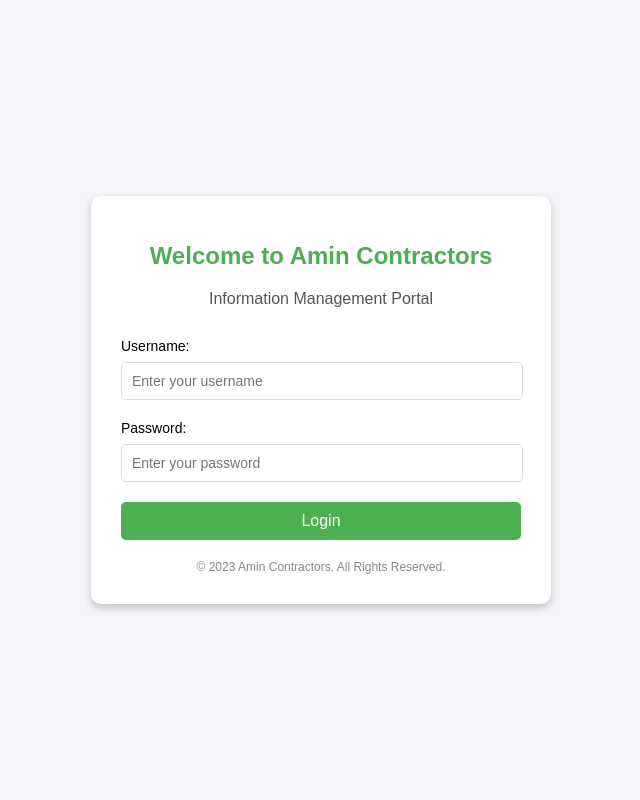
After one commit to rajitharul/macrul_amin_solutions, a Flask app: page /login in a window 1280 px wide. The commit adds this page. Shown: the whole page, without its empty margins (319-959 px from the left). Run offline with Flask 3, Linux system fonts and the light colour scheme.

Commit message:
'stable_deployemeny_intiated'

```diff
--- a/POC2/app.py
+++ b/POC2/app.py
@@ -8,6 +8,7 @@ from PyPDF2 import PdfMerger
 from datetime import datetime
 from werkzeug.utils import secure_filename
 from utils import reference_images_to_pdf
+from werkzeug.security import generate_password_hash, check_password_hash
 
 app = Flask(__name__)
 app.config['SQLALCHEMY_DATABASE_URI'] = 'sqlite:///forms.db'
@@ -47,6 +48,7 @@ def fill_blanks_with_coordinates(form_id,fill_values):
     # Save the modified PDF
     pdf_document.save(output_pdf_path)
     pdf_document.close()
+
 
 
 
@@ -173,14 +175,85 @@ class PrimaryAnswer(db.Model):
     question = db.Column(db.Text, nullable=False)
     answer = db.Column(db.Text, nullable=False)
 
+class User(db.Model):
+    id = db.Column(db.Integer, primary_key=True)
+    username = db.Column(db.String(50), unique=True, nullable=False)
+    password = db.Column(db.String(200), nullable=False)  # Store hashed password
 
-# Routes
+
+
+
+@app.route('/register', methods=['GET', 'POST'])
+def register():
+    if request.method == 'POST':
+        username = request.form['username']
+        password = request.form['password']
+
+        # Generate the hashed password
+        hashed_password = generate_password_hash(password, method='pbkdf2:sha256')
+
+        # Add the user to the database
+        new_user = User(username=username, password=hashed_password)
+        db.session.add(new_user)
+        db.session.commit()
+
+        return redirect(url_for('login'))
+
+    return render_template('register.html')
+
+
+
+import secrets
+from flask import session
+
+app.secret_key = secrets.token_hex(32)  # Set a secret key for session management
+
+@app.route('/login', methods=['GET', 'POST'])
+def login():
+    if request.method == 'POST':
+        username = request.form['username']
+        password = request.form['password']
+
+        user = User.query.filter_by(username=username).first()
+        if user and check_password_hash(user.password, password):
+            # Save user info in session
+            session['user_id'] = user.id
+            session['username'] = user.username
+            return redirect(url_for('index'))
+        else:
+            return "Invalid username or password", 400
+
+    return render_template('login.html')
+
+
+from functools import wraps
+from flask import session, redirect, url_for
+
+def login_required(f):
+    @wraps(f)
+    def decorated_function(*args, **kwargs):
+        if 'user_id' not in session:
+            return redirect(url_for('login'))
+        return f(*args, **kwargs)
+    return decorated_function
+
+
+
+@app.route('/logout')
+@login_required
+def logout():
+    session.clear()  # Clear the session
+    return redirect(url_for('login'))
+
+
 @app.route('/')
+@login_required
 def index():
     forms = Form.query.all()
     return render_template('index.html', forms=forms)
 
 @app.route('/form/new', methods=['GET', 'POST'])
+@login_required
 def create_form():
     if request.method == 'POST':
         form_id = request.form['form_id']
@@ -195,6 +268,7 @@ def create_form():
 
 
 @app.route('/form/<form_id>', methods=['GET', 'POST'])
+@login_required
 def fill_form(form_id):
     form = Form.query.filter_by(form_id=form_id).first()
     if not form:
@@ -248,6 +322,7 @@ def fill_form(form_id):
 
 
 @app.route('/form/<form_id>/view')
+@login_required
 def view_form(form_id):
     primary_answers = PrimaryAnswer.query.filter_by(form_id=form_id).all()
     answers = Answer.query.filter_by(form_id=form_id).all()
@@ -262,6 +337,7 @@ def view_form(form_id):
 
 
 @app.route('/form/<form_id>/download', methods=['GET'])
+@login_required
 def download_form(form_id):
     # Fetch PrimaryAnswer and Answer data
     primary_answers = PrimaryAnswer.query.filter_by(form_id=form_id).all()
@@ -338,6 +414,7 @@ def download_form(form_id):
 
 
 @app.route('/form/<form_id>/edit', methods=['GET', 'POST'])
+@login_required
 def edit_form(form_id):
     form = Form.query.filter_by(form_id=form_id).first()
     if not form:
@@ -396,4 +473,4 @@ def edit_form(form_id):
 if __name__ == '__main__':
     with app.app_context():
         db.create_all()
-    app.run(debug=True)
+    app.run(host='0.0.0.0', port=5000, debug=True)
--- /dev/null
+++ b/POC2/templates/login.html
@@ -0,0 +1,94 @@
+<!DOCTYPE html>
+<html>
+<head>
+    <title>Login</title>
+    <style>
+        body {
+            font-family: Arial, sans-serif;
+            background-color: #f4f4f9;
+            margin: 0;
+            padding: 0;
+            display: flex;
+            align-items: center;
+            justify-content: center;
+            height: 100vh;
+        }
+
+        .container {
+            background: white;
+            padding: 30px;
+            border-radius: 10px;
+            box-shadow: 0 4px 8px rgba(0, 0, 0, 0.2);
+            text-align: center;
+            max-width: 400px;
+            width: 100%;
+        }
+
+        h1 {
+            color: #4CAF50;
+            font-size: 24px;
+            margin-bottom: 20px;
+        }
+
+        .welcome-message {
+            font-size: 16px;
+            color: #555;
+            margin-bottom: 30px;
+        }
+
+        label {
+            display: block;
+            font-size: 14px;
+            margin-bottom: 8px;
+            text-align: left;
+        }
+
+        input[type="text"], input[type="password"] {
+            width: calc(100% - 20px);
+            padding: 10px;
+            margin-bottom: 20px;
+            border: 1px solid #ddd;
+            border-radius: 5px;
+            font-size: 14px;
+        }
+
+        button {
+            width: 100%;
+            padding: 10px;
+            font-size: 16px;
+            background-color: #4CAF50;
+            color: white;
+            border: none;
+            border-radius: 5px;
+            cursor: pointer;
+            transition: background-color 0.3s;
+        }
+
+        button:hover {
+            background-color: #45a049;
+        }
+
+        .footer {
+            margin-top: 20px;
+            font-size: 12px;
+            color: #888;
+        }
+    </style>
+</head>
+<body>
+    <div class="container">
+        <h1>Welcome to Amin Contractors</h1>
+        <p class="welcome-message">Information Management Portal</p>
+        <form method="POST">
+            <label for="username">Username:</label>
+            <input type="text" name="username" placeholder="Enter your username" required>
+
+            <label for="password">Password:</label>
+            <input type="password" name="password" placeholder="Enter your password" required>
+
+            <button type="submit">Login</button>
+        </form>
+        <div class="footer">&copy; 2023 Amin Contractors. All Rights Reserved.</div>
+    </div>
+</body>
+</html>
```
Also changed, not shown: POC2/templates/index.html (+84 -38 lines), POC2/templates/register.html (added, +17 -0 lines), POC2/utils.py (+15 -8 lines), POC2/instance/forms.db, 4 other files.
